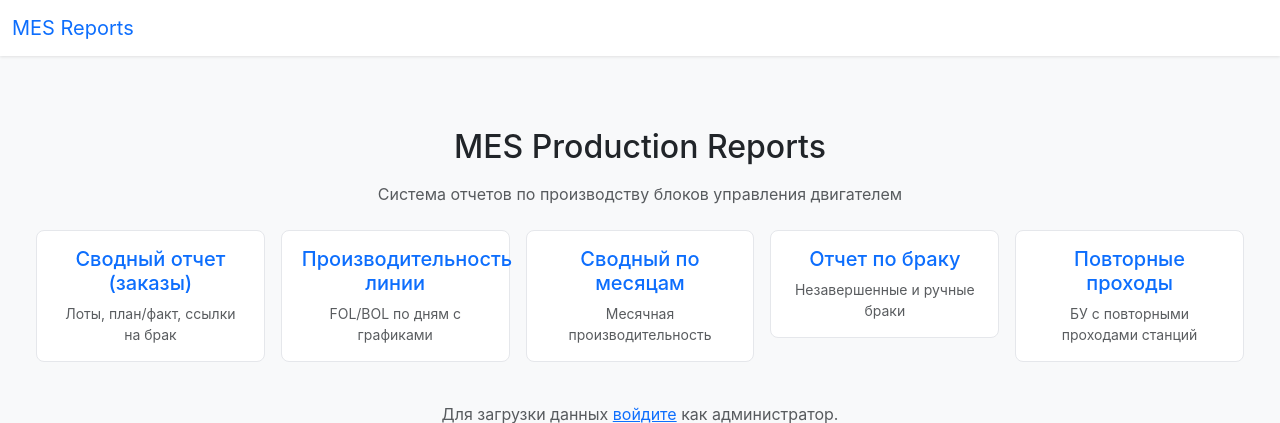
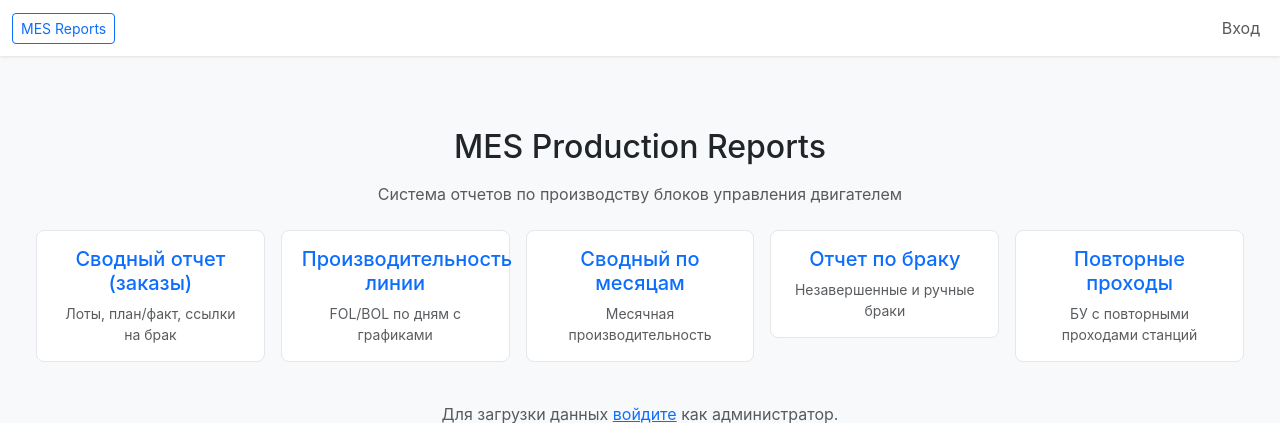
Before and after one commit to setum77/mes_reports, a Django app: page / in a window 1280 px wide. Shown: the top 423 px of the page. Run offline with Django 5.2, Linux system fonts and the light colour scheme; some libraries are stand-ins or nearby versions.

Commit message:
fix header menu

```diff
--- a/src/templates/base.html
+++ b/src/templates/base.html
@@ -33,32 +33,56 @@
         a.text-primary { color: var(--primary); }
         .sort-link:hover { text-decoration: underline; }
         .sort-link.sorted { color: var(--primary); font-weight: 600; }
+        .navbar-btn { min-width: 100px; }
     </style>
     {% block extra_css %}{% endblock %}
 </head>
 <body>
-<nav class="navbar navbar-expand-lg navbar-dark bg-white">
-    <div class="container-fluid">
-        <a class="navbar-brand text-primary" href="{% url 'home' %}">MES Reports</a>
-        <button class="navbar-toggler" type="button" data-bs-toggle="collapse" data-bs-target="#navbarsExample">
+<nav class="navbar navbar-expand-lg navbar-light bg-white">
+    <div class="container-fluid align-items-center">
+        <a class="btn btn-outline-primary btn-sm text-decoration-none mb-2 mb-lg-0" href="{% url 'home' %}">MES Reports</a>
+        <button class="navbar-toggler mb-2 mb-lg-0" type="button" data-bs-toggle="collapse" data-bs-target="#navbarsExample">
             <span class="navbar-toggler-icon"></span>
         </button>
         <div class="collapse navbar-collapse" id="navbarsExample">
+            {% if request.resolver_match.url_name != 'home' %}
             <ul class="navbar-nav me-auto mb-2 mb-lg-0">
-                <li class="nav-item"><a class="nav-link" href="{% url 'reports:report1' %}">Сводный отчет (заказы)</a></li>
-                <li class="nav-item"><a class="nav-link" href="{% url 'reports:report2' %}">Производительность линии</a></li>
-                <li class="nav-item"><a class="nav-link" href="{% url 'reports:report3' %}">Сводный по месяцам</a></li>
-                <li class="nav-item"><a class="nav-link" href="{% url 'reports:report4' %}">Отчет по браку</a></li>
-                <li class="nav-item"><a class="nav-link" href="{% url 'reports:report5' %}">Повторные проходы</a></li>
-                {% if user.is_staff %}
-                <li class="nav-item"><a class="nav-link" href="{% url 'uploads:upload_home' %}">Загрузка Excel</a></li>
-                {% endif %}
+                {% with current=request.resolver_match.url_name %}
+                <li class="nav-item mb-2 mb-lg-0 me-2">
+                    <a class="btn btn-sm navbar-btn text-decoration-none {% if current == 'report1' %}btn-primary active{% else %}btn-outline-primary{% endif %}"
+                       href="{% url 'reports:report1' %}">Сводный</a>
+                </li>
+                <li class="nav-item mb-2 mb-lg-0 me-2">
+                    <a class="btn btn-sm navbar-btn text-decoration-none {% if current == 'report2' %}btn-primary active{% else %}btn-outline-primary{% endif %}"
+                       href="{% url 'reports:report2' %}">Произв.</a>
+                </li>
+                <li class="nav-item mb-2 mb-lg-0 me-2">
+                    <a class="btn btn-sm navbar-btn text-decoration-none {% if current == 'report3' %}btn-primary active{% else %}btn-outline-primary{% endif %}"
+                       href="{% url 'reports:report3' %}">Месяцы</a>
+                </li>
+                <li class="nav-item mb-2 mb-lg-0 me-2">
+                    <a class="btn btn-sm navbar-btn text-decoration-none {% if current == 'report4' %}btn-primary active{% else %}btn-outline-primary{% endif %}"
+                       href="{% url 'reports:report4' %}">Брак</a>
+                </li>
+                <li class="nav-item mb-2 mb-lg-0 me-2">
+                    <a class="btn btn-sm navbar-btn text-decoration-none {% if current == 'report5' %}btn-primary active{% else %}btn-outline-primary{% endif %}"
+                       href="{% url 'reports:report5' %}">Проходы</a>
+                </li>
+                {% endwith %}
             </ul>
+            {% endif %}
             <ul class="navbar-nav ms-auto mb-2 mb-lg-0">
                 {% if user.is_authenticated %}
-                <li class="nav-item"><a class="nav-link" href="{% url 'accounts:logout' %}">Выйти ({{ user.username }})</a></li>
+                {% if user.is_staff %}
+                <li class="nav-item mb-2 mb-lg-0 me-2">
+                    <a class="btn btn-outline-primary btn-sm text-decoration-none" href="{% url 'uploads:upload_home' %}">Загрузка Excel</a>
+                </li>
+                {% endif %}
+                <li class="nav-item mb-2 mb-lg-0">
+                    <a class="nav-link" href="{% url 'accounts:logout' %}">Выйти ({{ user.username }})</a></li>
                 {% else %}
-                <li class="nav-item"><a class="nav-link" href="{% url 'accounts:login' %}">Вход</a></li>
+                <li class="nav-item mb-2 mb-lg-0">
+                    <a class="nav-link" href="{% url 'accounts:login' %}">Вход</a></li>
                 {% endif %}
             </ul>
         </div>
```
